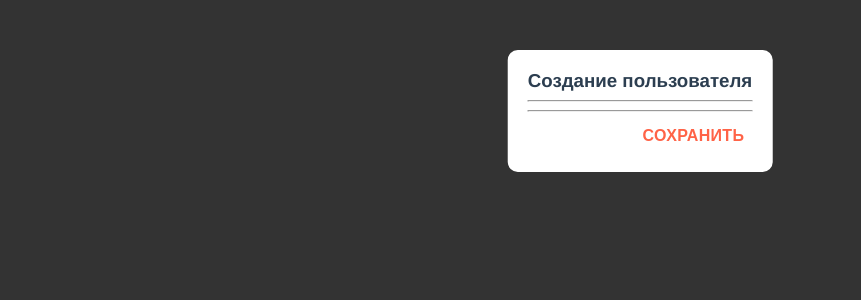
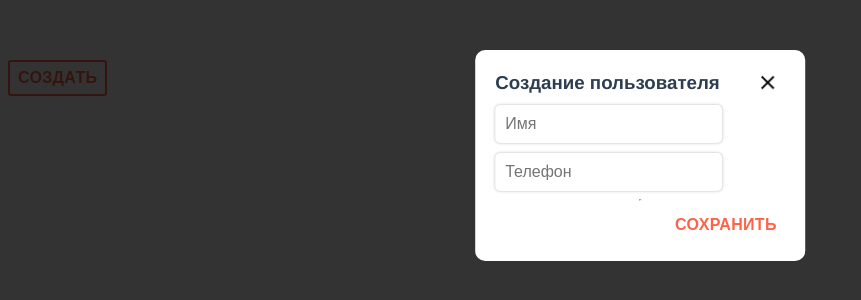
Before and after one commit to PepapigBro/List-Of-Employees, a Vue app in the folder vue-test/: page / in a window 1280 px wide. Both pictures are taken after a click on the button "СОЗДАТЬ". Shown: the top 300 px of the page, without its empty margins (0-861 px from the left). Built offline with nearby package versions, Linux system fonts and the light colour scheme.

Commit message:
AInput created, AModal particularly filled

```diff
--- a/vue-test/src/modules/ui/CreationModule.vue
+++ b/vue-test/src/modules/ui/CreationModule.vue
@@ -1,7 +1,6 @@
 <template>
   <div>
     <a-btn @click="openCreationModal" bordered>Создать</a-btn>
-    <a-btn @click="openCreationModal" :icon-path="$getImagePath('close_icon.png')"></a-btn>
     <employees-list ref="employeesList"/>
     <edit-employee-modal
       ref="editEmployeeModal"
--- a/vue-test/src/shared/models/user.js
+++ b/vue-test/src/shared/models/user.js
@@ -1,8 +1,8 @@
 export default class User {
 
-  constructor ({id, title, phone, parentId}) {
+  constructor ({id, name, phone, parentId} = {}) {
     this.id = id ?? crypto.randomUUID()
-    this.title = title
+    this.name = name
     this.phone = phone
     this.parentId = parentId
   }
--- a/vue-test/src/shared/ui/ABtn/ABtn.vue
+++ b/vue-test/src/shared/ui/ABtn/ABtn.vue
@@ -4,9 +4,11 @@
     :style="btnStyles"
     :class="btnClasses"
     @click="$emit('click', $event)">
-    <slot></slot>
-
+    <div>
+      <slot></slot>
+    </div>
     <img v-if="iconPath"
+        :style="iconStyles"
          :src="iconPath"
          />
   </button>
@@ -16,8 +18,8 @@
 
 const availableSizes = Object.freeze({
   xs: {name: 'xs', size: '1em'},
-  sm: {name: 'sm', size: '2em'},
-  md: {name: 'md', size: '3em'}
+  sm: {name: 'sm', size: '1.2em'},
+  md: {name: 'md', size: '1.5em'}
 })
 
 export default {
@@ -39,10 +41,15 @@ export default {
     }
   },
   computed: {
+    iconStyles () {
+      return {
+        'height': this.sizePx
+      }
+    },
     btnStyles () {
       return {
         'font-size': this.sizePx,
-        '': this.bordered
+        'padding': this.iconPath ? '' : '0.5em 0.5em'
       }
     },
     btnClasses () {
@@ -60,8 +67,8 @@ export default {
 
 <style scoped>
  .button {
-    display: inline-block;
-    padding: 0.5em 0.5em;
+    display: flex;
+
     background: #fff;
     color: tomato;
     font-family: "Quicksand", sans-serif;
@@ -86,4 +93,11 @@ export default {
     background: tomato;
     color: #fff;
   }
+
+  img {
+    aspect-ratio: 1/1;
+    flex-shrink: 0;
+    min-width: 100%;
+    min-height: 100%
+  }
 </style>
--- a/vue-test/src/shared/ui/AInput/AInput.vue
+++ b/vue-test/src/shared/ui/AInput/AInput.vue
@@ -0,0 +1,59 @@
+<template>
+  <div :class="{ 'input-wrapper': true, 'with-border': withborder }">
+    <input
+      type="text"
+      :placeholder="placeholder"
+      v-model="inputValue"
+      @input="$emit('input', $event.target.value)"
+    />
+  </div>
+</template>
+
+<script>
+export default {
+  name: 'AInput',
+  props: {
+    placeholder: {
+      type: String,
+      default: ''
+    },
+    withborder: {
+      type: Boolean,
+      default: false
+    },
+    value: {
+      type: String,
+      default: ''
+    }
+  },
+  data () {
+    return {
+      inputValue: this.value
+    }
+  },
+  watch: {
+    value (newValue) {
+      this.inputValue = newValue
+    }
+  }
+}
+</script>
+
+<style scoped>
+.input-wrapper {
+  display: flex;
+  align-items: center;
+}
+
+input {
+  padding: 10px;
+  font-size: 16px;
+  border: none;
+  border-radius: 5px;
+  box-shadow: 0 0 3px rgba(0, 0, 0, 0.3);
+}
+
+.with-border input {
+  border: 3px solid #363535;
+}
+</style>
--- a/vue-test/src/shared/ui/AModal/AModal.vue
+++ b/vue-test/src/shared/ui/AModal/AModal.vue
@@ -1,27 +1,31 @@
 <template>
   <div v-if="isOpen" class="backdrop" @click="close">
     <div class="popup" @click.stop>
-      <h3>{{ header }}</h3>
-      <hr />
+      <header>
+        <div class="header-title"><h3>{{ header }}</h3></div>
+        <a-btn @click="close" :icon-path="$getImagePath('close_icon.png')" size="sm"></a-btn>
+      </header>
+
       <slot></slot>
       <hr />
-      <div class="footer">
+
+      <footer>
         <slot name="actions" :close="close" :confirm="confirm">
-          <a-btnVue @click="confirm">{{ okBtnText }}</a-btnVue>
+          <a-btn @click="confirm">{{ okBtnText }}</a-btn>
         </slot>
-      </div>
+      </footer>
     </div>
   </div>
 </template>
 
 <script>
-import ABtnVue from '../../../shared/ui/ABtn/ABtn.vue'
+import ABtn from '../../../shared/ui/ABtn/ABtn.vue'
 
 export default {
   name: 'AModal',
   popupController: null,
   components: {
-    ABtnVue
+    ABtn
   },
   props: {
     header: {type: String, default: 'Хидер'},
@@ -73,6 +77,8 @@ export default {
 
 <style scoped>
 .popup {
+  display: flex;
+  flex-direction: column;
   top: 50px;
   padding: 20px;
   left: 50%;
@@ -98,7 +104,19 @@ export default {
   z-index: 100;
 }
 
-.footer {
-  text-align: right;
+footer {
+  display: flex;
+  justify-content: flex-end;
 }
+
+header {
+  display: flex;
+  justify-content: space-around;
+  align-items: center;
+}
+
+.header-title{
+  margin: 0 30px 0 0;
+}
+
 </style>
--- a/vue-test/src/widgets/EditEmployeeModal/ui/EditEmployeeModal.vue
+++ b/vue-test/src/widgets/EditEmployeeModal/ui/EditEmployeeModal.vue
@@ -1,22 +1,33 @@
 <template>
   <a-modal ref="modal"
           header="Создание пользователя">
-    <slot>
+    <div class="container">
+      <a-input v-model="user.name"
+               with-border
+               placeholder="Имя"
+               class="input"/>
+      <a-input v-model="user.phone"
+               with-border
+               placeholder="Телефон"
+               class="input"/>
+    </div>
 
-    </slot>
   </a-modal>
 </template>
 
 <script>
 import AModal from '../../../shared/ui/AModal/AModal'
+import AInput from '../../../shared/ui/AInput/AInput'
 
 export default {
   name: 'EditEmployeeModal',
   components: {
-    AModal
+    AModal,
+    AInput
   },
   data () {
     return {
+      user: {}
     }
   },
   mounted () {
@@ -30,4 +41,12 @@ export default {
 </script>
 
 <style scoped>
+  .container{
+    display: flex;
+    flex-direction: column;
+  }
+
+  .input{
+    margin: 10px 0 0 0;
+  }
 </style>
```
